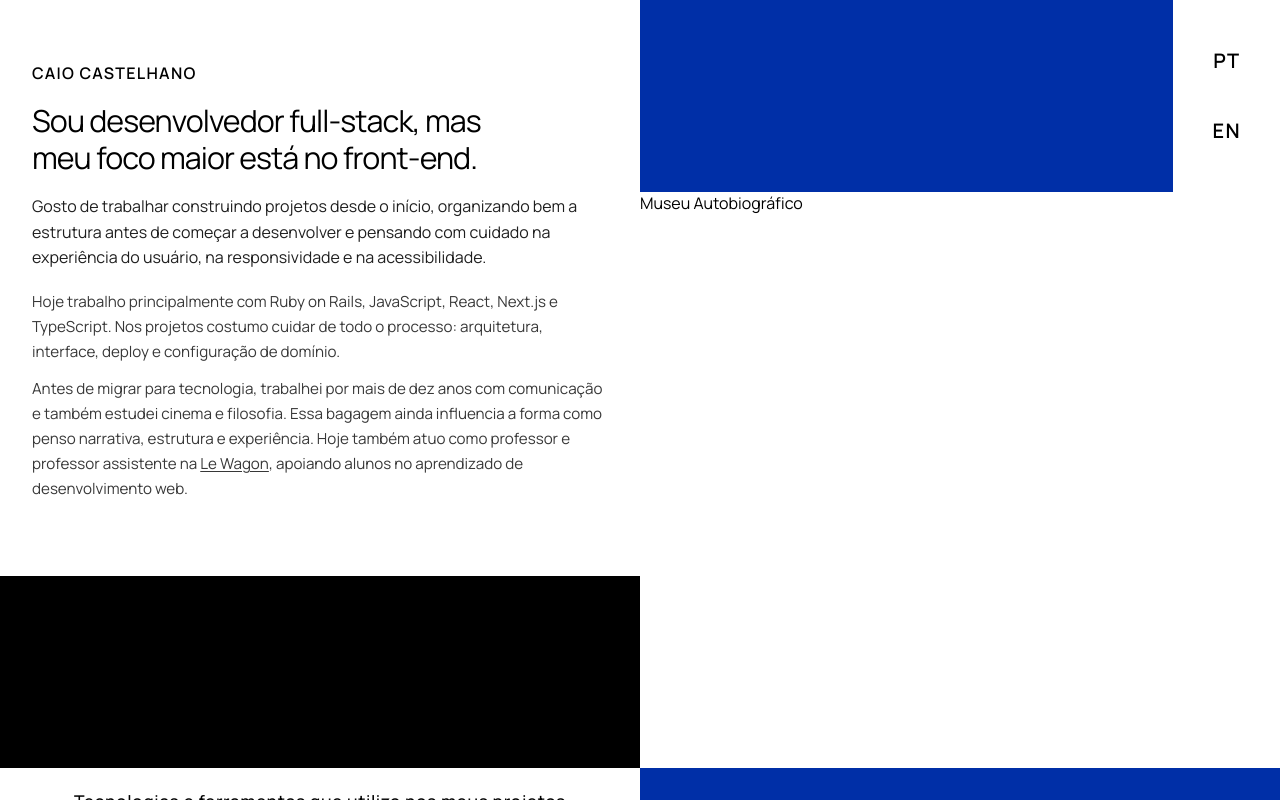
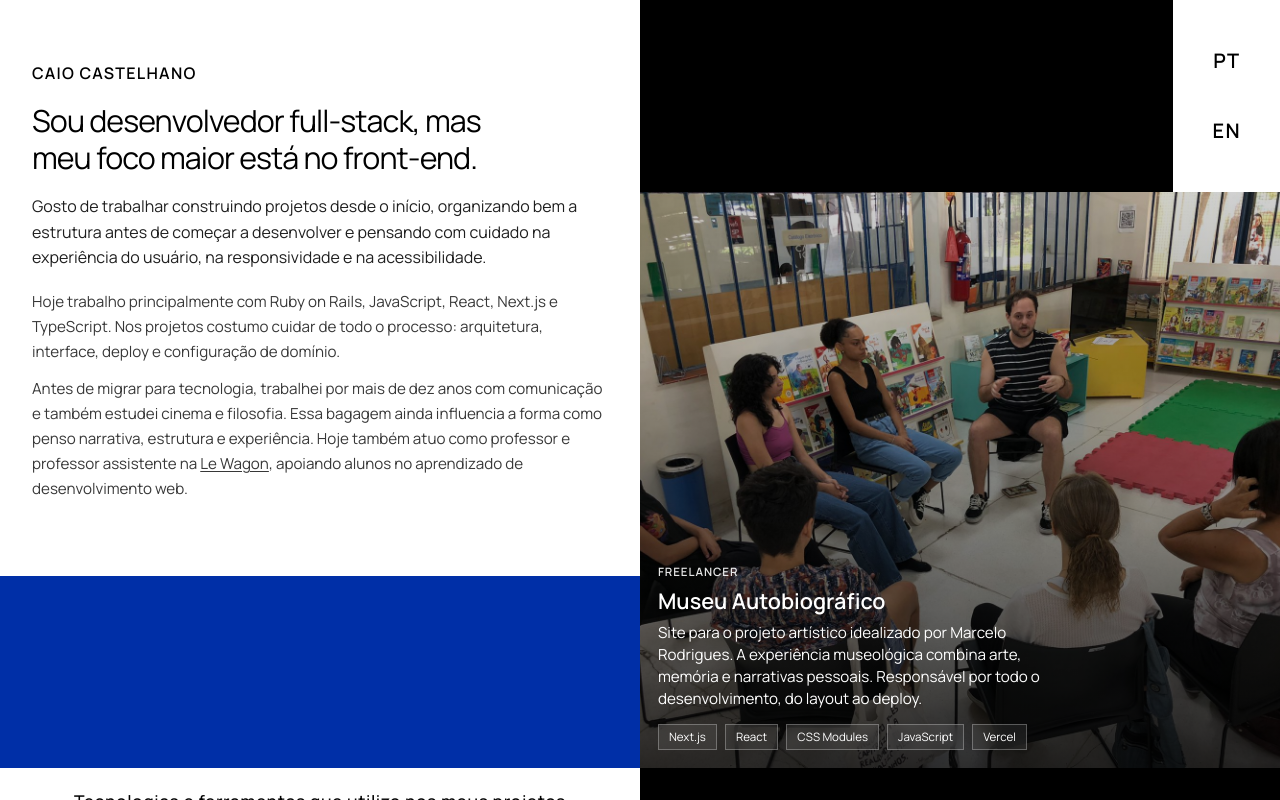
Before and after one commit to caiocastelhano/caiocastelhano-portfolio-v2, a Next.js app: page / in a window 1280 px wide. Built offline with nearby package versions, Linux system fonts and the light colour scheme; no server answers.

Commit message:
layout: implement project cards and integrate projects with homepage grid (#45)

```diff
--- /dev/null
+++ b/src/blocks/ProjectBlock/ProjectBlock.tsx
@@ -0,0 +1,12 @@
+import { ProjectCard } from "@/components/ui/ProjectCard";
+import type { Project } from "@/data/blocks/types";
+import type { Locale } from "@/data/dictionaries/types";
+
+type ProjectBlockProps = {
+  project: Project;
+  locale: Locale;
+};
+
+export function ProjectBlock({ project, locale }: ProjectBlockProps) {
+  return <ProjectCard project={project} locale={locale} />;
+}
--- /dev/null
+++ b/src/blocks/ProjectBlock/index.ts
@@ -0,0 +1 @@
+export { ProjectBlock } from "./ProjectBlock";
--- a/src/components/home/HomepageBlocks.tsx
+++ b/src/components/home/HomepageBlocks.tsx
@@ -11,6 +11,7 @@ import { AboutBlock } from "@/blocks/AboutBlock";
 import { LanguageToggleBlock } from "@/blocks/LanguageToggleBlock";
 import { useI18n } from "@/components/i18n/I18nProvider";
 import { projects } from "@/data/blocks/projects";
+import { ProjectBlock } from "@/blocks/ProjectBlock";
 
 import type { HomeBlock } from "@/data/blocks/types";
 
@@ -46,7 +47,7 @@ export function HomepageBlocks() {
 
         if (!project) return null;
 
-        return <div>{project.title[locale]}</div>;
+        return <ProjectBlock project={project} locale={locale} />;
       }
 
       default:
--- /dev/null
+++ b/src/components/ui/ProjectCard/ProjectCard.module.css
@@ -0,0 +1,87 @@
+.card {
+  position: relative;
+  width: 100%;
+  height: 100%;
+}
+
+.link {
+  position: relative;
+  display: flex;
+  width: 100%;
+  height: 100%;
+  color: inherit;
+  text-decoration: none;
+  overflow: hidden;
+}
+
+.background {
+  position: absolute;
+  inset: 0;
+  background-size: cover;
+  background-position: center;
+  background-repeat: no-repeat;
+}
+
+.overlay {
+  position: absolute;
+  inset: 0;
+  background: linear-gradient(
+    to top,
+    rgba(0, 0, 0, 0.82) 0%,
+    rgba(0, 0, 0, 0.45) 45%,
+    rgba(0, 0, 0, 0.18) 100%
+  );
+}
+
+.content {
+  position: relative;
+  z-index: 1;
+  margin-top: auto;
+  width: 100%;
+  display: flex;
+  flex-direction: column;
+  gap: 10px;
+  padding: 18px;
+  color: #fff;
+}
+
+.projectType {
+  margin: 0;
+  font-size: 0.72rem;
+  font-weight: 600;
+  letter-spacing: 0.08em;
+  text-transform: uppercase;
+  opacity: 0.9;
+}
+
+.title {
+  margin: 0;
+  font-size: 1.35rem;
+  font-weight: 600;
+  line-height: 1.1;
+}
+
+.description {
+  margin: 0;
+  font-size: 0.95rem;
+  line-height: 1.45;
+  max-width: 42ch;
+}
+
+.tags {
+  display: flex;
+  flex-wrap: wrap;
+  gap: 8px;
+  margin: 4px 0 0 0;
+  padding: 0;
+  list-style: none;
+}
+
+.tag {
+  padding: 6px 10px;
+  font-size: 0.72rem;
+  line-height: 1;
+  border: 1px solid rgba(255, 255, 255, 0.28);
+  background: rgba(255, 255, 255, 0.08);
+  backdrop-filter: blur(6px);
+}
--- /dev/null
+++ b/src/components/ui/ProjectCard/ProjectCard.tsx
@@ -0,0 +1,48 @@
+import styles from "./ProjectCard.module.css";
+import type { Project } from "@/data/blocks/types";
+import type { Locale } from "@/data/dictionaries/types";
+
+type ProjectCardProps = {
+  project: Project;
+  locale: Locale;
+};
+
+export function ProjectCard({ project, locale }: ProjectCardProps) {
+  return (
+    <article className={styles.card}>
+      <a
+        href={project.liveUrl}
+        target="_blank"
+        rel="noreferrer"
+        className={styles.link}
+        aria-label={`Open project ${project.title[locale]}`}
+      >
+        <div
+          className={styles.background}
+          style={{ backgroundImage: `url(${project.backgroundImage})` }}
+          aria-hidden="true"
+        />
+
+        <div className={styles.overlay} />
+
+        <div className={styles.content}>
+          <p className={styles.projectType}>{project.projectType}</p>
+
+          <h2 className={styles.title}>{project.title[locale]}</h2>
+
+          <p className={styles.description}>
+            {project.description[locale]}
+          </p>
+
+          <ul className={styles.tags} aria-label="Technologies used">
+            {project.stackTags.map((tag) => (
+              <li key={tag} className={styles.tag}>
+                {tag}
+              </li>
+            ))}
+          </ul>
+        </div>
+      </a>
+    </article>
+  );
+}
--- /dev/null
+++ b/src/components/ui/ProjectCard/index.ts
@@ -0,0 +1 @@
+export { ProjectCard } from "./ProjectCard";
--- a/src/data/blocks/homeBlocks.ts
+++ b/src/data/blocks/homeBlocks.ts
@@ -3,47 +3,47 @@ import type { HomeBlock } from "./types";
 export const homeBlocks: HomeBlock[] = [
   { id: "about", type: "about", colSpan: 6, rowSpan: 3, label: "about" },
 
-  { id: "sp-top-right-gap", type: "spacer", colSpan: 5, rowSpan: 1, variant: "a" },
+  { id: "sp-top-right-gap", type: "spacer", colSpan: 5, rowSpan: 1, variant: "b" },
 
   { id: "toggle", type: "toggle", colSpan: 1, rowSpan: 1, label: "toggle" },
 
   { id: "museu", type: "project", colSpan: 6, rowSpan: 3, projectSlug: "museu-autobiografico" },
 
-  { id: "sp-left-empty-row", type: "spacer", colSpan: 6, rowSpan: 1, variant: "b" },
+  { id: "sp-left-empty-row", type: "spacer", colSpan: 6, rowSpan: 1, variant: "a" },
 
   { id: "stack", type: "stack", colSpan: 6, rowSpan: 1, label: "stack" },
 
-  { id: "sp-stack-right", type: "spacer", colSpan: 6, rowSpan: 1, variant: "a" },
+  { id: "sp-stack-right", type: "spacer", colSpan: 6, rowSpan: 1, variant: "b" },
 
   { id: "sp-gisele-left", type: "spacer", colSpan: 1, rowSpan: 2, variant: "a" },
 
   { id: "gisele", type: "project", colSpan: 4, rowSpan: 2, projectSlug: "gisele-sartini" },
 
-  { id: "sp-between-gisele-renata", type: "spacer", colSpan: 1, rowSpan: 2, variant: "b" },
+  { id: "sp-between-gisele-renata", type: "spacer", colSpan: 1, rowSpan: 2, variant: "a" },
 
   { id: "renata", type: "project", colSpan: 4, rowSpan: 2, projectSlug: "renata-lage" },
 
-  { id: "sp-renata-right", type: "spacer", colSpan: 2, rowSpan: 2, variant: "b" },
+  { id: "sp-renata-right", type: "spacer", colSpan: 2, rowSpan: 2, variant: "a" },
 
-  { id: "giggoers", type: "project", colSpan: 3, rowSpan: 1, projectSlug: "giggoers" },
+  { id: "giggoers", type: "project", colSpan: 3, rowSpan: 2, projectSlug: "giggoers" },
 
-  { id: "sp-before-fabio", type: "spacer", colSpan: 5, rowSpan: 2, variant: "a" },
+  { id: "sp-before-fabio", type: "spacer", colSpan: 5, rowSpan: 2, variant: "b" },
 
   { id: "fabio", type: "project", colSpan: 4, rowSpan: 3, projectSlug: "fabio-montanari" },
 
-  { id: "sp-under-fabio-left", type: "spacer", colSpan: 8, rowSpan: 1, variant: "b" },
+  { id: "sp-under-fabio-left", type: "spacer", colSpan: 8, rowSpan: 1, variant: "a" },
 
-  { id: "sp-before-portv1", type: "spacer", colSpan: 6, rowSpan: 1, variant: "a" },
+  { id: "sp-before-portv1", type: "spacer", colSpan: 6, rowSpan: 1, variant: "b" },
 
   { id: "portv1", type: "project", colSpan: 3, rowSpan: 2, projectSlug: "portfolio-v1" },
 
-  { id: "sp-after-portv1", type: "spacer", colSpan: 3, rowSpan: 2, variant: "a" },
+  { id: "sp-after-portv1", type: "spacer", colSpan: 3, rowSpan: 2, variant: "b" },
 
-  { id: "sp-before-contact", type: "spacer", colSpan: 1, rowSpan: 2, variant: "b" },
+  { id: "sp-before-contact", type: "spacer", colSpan: 1, rowSpan: 2, variant: "a" },
 
   { id: "contact", type: "contact", colSpan: 4, rowSpan: 2, label: "contact" },
 
-  { id: "sp-after-contact-row", type: "spacer", colSpan: 7, rowSpan: 1, variant: "b" },
+  { id: "sp-after-contact-row", type: "spacer", colSpan: 7, rowSpan: 1, variant: "a" },
 
   { id: "sp-last-row-col1", type: "spacer", colSpan: 1, rowSpan: 1, variant: "b" },
 
--- a/src/data/blocks/projects.ts
+++ b/src/data/blocks/projects.ts
@@ -94,6 +94,6 @@ export const projects: Project[] = [
     stackTags: ["React", "JavaScript", "CSS Modules", "Vercel"],
     projectType: "personal",
     liveUrl: "https://portfolio-mu-wine-13.vercel.app",
-    backgroundImage: "/assets/projects/portfolio-v1.jpg",
+    backgroundImage: "/assets/projects/portfolio.jpg",
   },
 ];
```
Also changed, not shown: public/assets/projects/portfolio.jpg (added), 1 other file (tests, documents, lock files or other folders).
